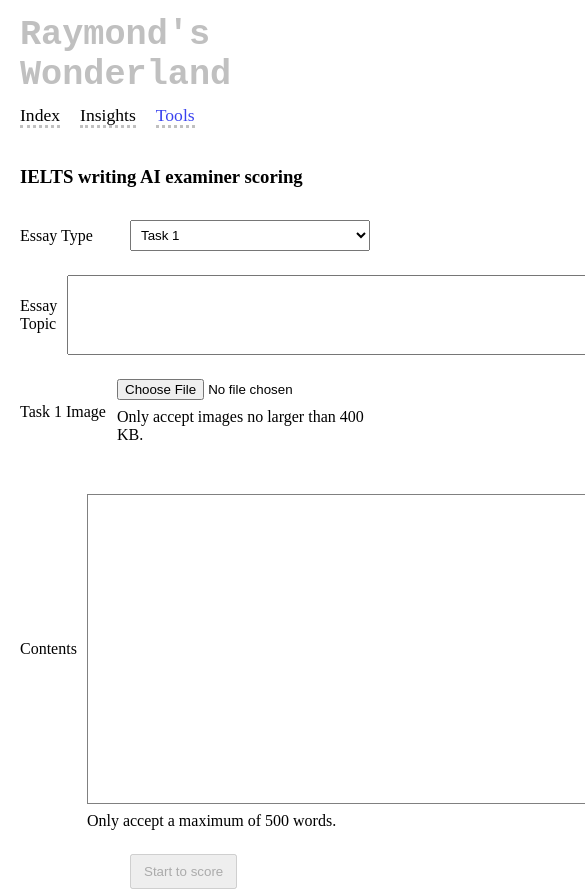
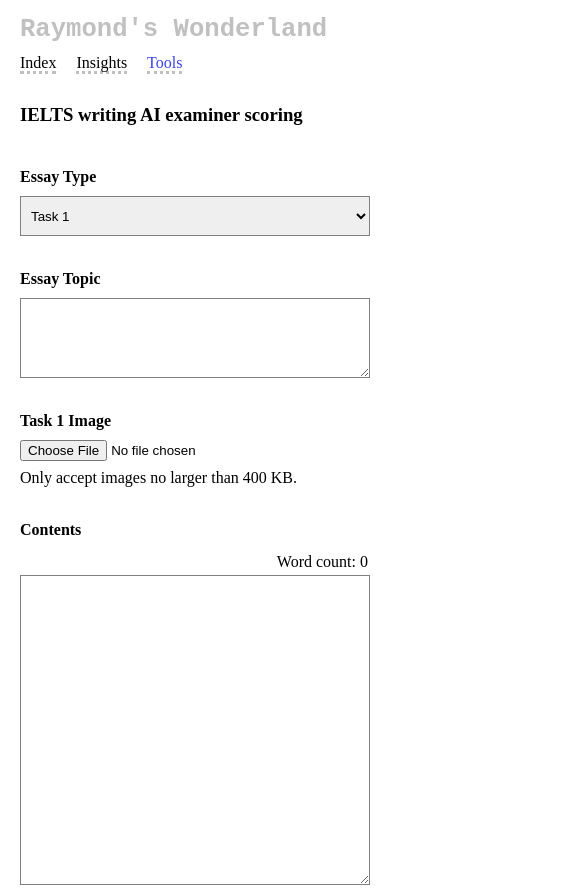
Before and after one commit to raymondmars/raymond-wonderland, a Next.js app: page /tools/ielts/score in a window 390 px wide. Shown: the top 891 px of the page, 585 px wide, since content can reach past the window. Built offline with nearby package versions, Linux system fonts and the light colour scheme.

Commit message:
finished score writing

```diff
--- a/src/app/globals.css
+++ b/src/app/globals.css
@@ -5,18 +5,34 @@
 }
 
 body {
-  padding: 15px 20px;
+  padding: 15px 80px;
   box-sizing: border-box;
   font-size: 1.1em;
+  font-family: serif, sans-serif, Arial, Helvetica;
+}
+
+@media screen and (max-width: 768px) {
+  body {
+    padding: 15px 20px;
+    font-size: 1em;
+  }
+
 }
 
 h1.title, h2.title {
   color: silver;
   font-family: 'Courier New', Courier, monospace;
+  font-size: 2em;
+}
+
+@media screen and (max-width: 768px) {
+  h1.title, h2.title {
+    font-size: 1.6em;
+  }
 }
 
 .maincontainer {
-  padding: 10px 0px;
+  padding: 2px 0px;
 }
 
 a {
--- a/src/app/tools/ielts/score/scoring.module.css
+++ b/src/app/tools/ielts/score/scoring.module.css
@@ -12,35 +12,37 @@
   padding: 12px 0px;
 }
 
-.ieltsWritingScore .row  .label {
-  margin-right: 10px;
-  width: 100px;
+.ieltsWritingScore .row .control {
+  display: flex;
+  flex-direction: column;
+  width: 100%;
 }
 
 .ieltsWritingScore .row  .control select {
-  width: 240px;
   padding: 6px;
+  height: 40px;
+  border: 1px solid gray;
 }
 
+
 .ieltsWritingScore .row  .control textarea.topic {
-  width: 800px;
   padding: 5px;
   height: 80px;
+  border: solid 1px grey;
 }
 
 .ieltsWritingScore .row  .control textarea.essayContents {
-  width: 800px;
   padding: 5px;
   height: 310px;
   border: solid 1px grey;
 }
 
-.ieltsWritingScore .row .control {
-  display: flex;
-  flex-direction: column;
+.ieltsWritingScore .row .control .label {
+  padding: 10px 0px;
+  font-weight: 550;
 }
 
-.ieltsWritingScore .row .control label {
+.ieltsWritingScore .row .control .desc {
   margin-top: 8px;
 }
 
@@ -59,18 +61,10 @@
 
 
 .ieltsWritingScore .row .control button {
-  /* margin-top: 8px; */
-  padding: 8px 12px;
-  /* background-color: #373838;
-  color: white; */
-  /* border: none; */
+  padding: 10px 12px;
   cursor: pointer;
-  /* border-radius: 10px; */
 }
 
-/* .ieltsWritingScore .row .control button:hover {
-
-} */
 
 .ieltsWritingScore .error {
   color: red;
@@ -84,17 +78,27 @@
 }
 
 .ieltsWritingScore .scoreResult {
-  padding: 10px 0px;
+  padding: 15px;
+  border: dotted 3px grey;
 }
 
 .ieltsWritingScore .scoreResult label {
   font-weight: 700;
 }
 
+.ieltsWritingScore .scoreResult .resultImage img {
+  padding: 5px 0px;
+  width: 100%;
+}
+
+.ieltsWritingScore .scoreResult .answerContents {
+  color: grey;
+  /* font-style: italic; */
+  padding: 15px 0px;
+  font-size: 18px;
+}
+
 .ieltsWritingScore .scoreResult .innerContent {
-  margin-top: 10px;
-  padding: 15px;
-  border: dotted 3px grey;
+  padding: 15px 0px;
   font-size: 18px;
-  /* background-color:beige; */
 }
--- a/src/app/tools/ielts/score/scoring.tsx
+++ b/src/app/tools/ielts/score/scoring.tsx
@@ -1,6 +1,6 @@
 'use client'
 
-import { useEffect, useState } from "react"
+import { useEffect, useRef, useState } from "react"
 
 import styles from "./scoring.module.css"
 import { scoreWritingWithStream } from "@/app/apis/ielts"
@@ -20,9 +20,23 @@ export default function Scoring() {
   const [wordCount, setWordCount] = useState<number>(0)
   const [scoreRespone, setScoreRespone] = useState<string>('')
 
+  const [resultTopic, setResultTopic] = useState<string>('')
+  const [resultContents, setResultContents] = useState<string>('')
+  const [resultImage, setResultImage] = useState<string>('')
+
+  const endOfMessagesRef = useRef<HTMLDivElement>(null)
+
   useEffect(() => {
     checkScoreButton()
   }, [essayType, essayTopic, task1Image, contents])
+
+  const scrollToBottom = () => {
+    endOfMessagesRef.current?.scrollIntoView({ behavior: "smooth" });
+  }
+
+  useEffect(() => {
+    scrollToBottom()
+  }, [scoreRespone])
 
   const clearForm = () => {
     setEssayType(1)
@@ -59,7 +73,7 @@ export default function Scoring() {
         setImageSizeError(false)
         const reader = new FileReader()
         reader.onload = (e) => {
-          console.log(e.target?.result as string)
+          // console.log(e.target?.result as string)
           setTask1Image(e.target?.result as string)
         }
         reader.readAsDataURL(file)
@@ -110,14 +124,26 @@ export default function Scoring() {
 
     setDisableScoreButton(true)
     setScoreRespone('Wait for scoring...')
+
+    setResultTopic(essayTopic)
+    setResultContents(contents)
+    setResultImage(task1Image)
+
+    scrollToBottom()
+    const strongPattern = /\*\*(.*?)\*\*/g
     let wholeContents = ''
     scoreWritingWithStream({essayType, topic: essayTopic,  contents, task1Image, onData: (data) => {
       if(data.indexOf('\n') >= 0) {
         data = data.replace(/\n/g, '<br/>')
       }
       wholeContents = wholeContents + data
+      if(strongPattern.test(wholeContents)) {
+        wholeContents = wholeContents.replace(strongPattern, '<strong>$1</strong>')
+      }
       setScoreRespone(wholeContents)
     }, onEnd: () => {
+      wholeContents = wholeContents + ' ✓ '
+      setScoreRespone(wholeContents)
       clearForm()
     }})
   }
@@ -128,8 +154,8 @@ export default function Scoring() {
       <div>
       <form>
         <div className={styles.row}>
-          <div className={styles.label}>Essay Type</div>
           <div className={styles.control}>
+            <div className={styles.label}>Essay Type</div>
             <select onChange={handleEssayTypeChange} value={essayType}>
               <option value="1">Task 1</option>
               <option value="2">Task 2</option>
@@ -137,18 +163,18 @@ export default function Scoring() {
           </div>
         </div>
         <div className={styles.row}>
-          <div className={styles.label}>Essay Topic</div>
           <div className={styles.control}>
+            <div className={styles.label}>Essay Topic</div>
             <textarea className={styles.topic} onChange={(e) => setEssayTopic(e.target.value)} value={essayTopic}></textarea>
           </div>
         </div>
         {
           essayType === 1 && (
             <div className={styles.row}>
-              <div className={styles.label}>Task 1 Image</div>
               <div className={styles.control}>
+                <div className={styles.label}>Task 1 Image</div>
                 <input type="file" accept="image/*" onChange={handleFileUpload} key={imageFileKey} />
-                {imageReminder()}
+                <label className={styles.desc}>{imageReminder()}</label>
 
                 { task1Image !== '' &&  <div className={styles.images}><img src={task1Image} alt="Task 1" onError={handleImageChange} onLoad={handleImageChange} /></div> }
               </div>
@@ -156,8 +182,8 @@ export default function Scoring() {
           )
         }
         <div className={styles.row}>
-          <div className={styles.label}>Contents</div>
           <div className={styles.control}>
+            <div className={styles.label}>Contents</div>
             <label className={styles.wordCount}>Word count: {wordCount}</label>
             <textarea
               onChange={handleContentsChange}
@@ -166,7 +192,7 @@ export default function Scoring() {
               className={styles.essayContents}
               value={contents}
             ></textarea>
-            <label>Only accept a maximum of {MAX_WORDS} words.</label>
+            <label className={styles.desc}>Only accept a maximum of {MAX_WORDS} words.</label>
           </div>
         </div>
         <div className={styles.row}>
@@ -177,8 +203,15 @@ export default function Scoring() {
         </div>
       </form>
       { scoreRespone !== '' && <div className={styles.scoreResult}>
-        <label>Score result:</label>
+        <h3>{resultTopic}</h3>
+        {
+          essayType === 1 && resultImage !== '' && <div className={styles.resultImage}><img src={resultImage} alt="Task 1" /></div>
+        }
+        <h3>The content of your writing:</h3>
+        <div className={styles.answerContents} dangerouslySetInnerHTML={{ __html: resultContents.replace(/\n/g, '<br/>') }}></div>
+        <h3>Score result:</h3>
         <div className={styles.innerContent} dangerouslySetInnerHTML={{ __html: scoreRespone }}></div>
+        <div ref={endOfMessagesRef} />
       </div>}
       </div>
     </div>
```
Also changed, not shown: src/app/page.module.css (+7 -1 lines).
